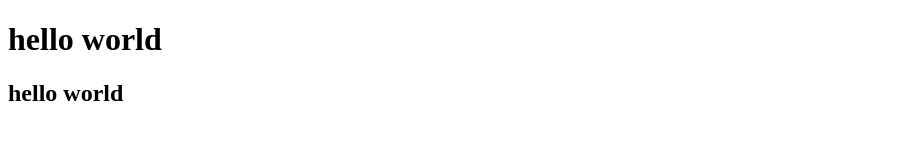
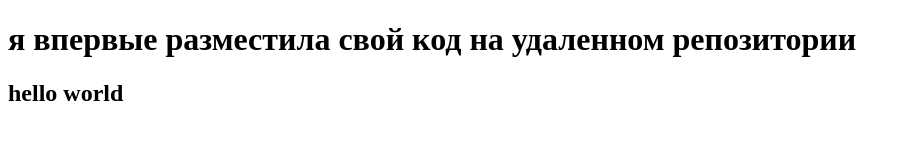
Before and after one commit to Improtoxa/new_repository, a plain HTML site: page index.html in a window 1280 px wide. Shown: the whole page, without its empty margins (0-909 px from the left). Drawn offline with Linux system fonts and the light colour scheme.

Commit message:
New commit

```diff
--- a/index.html
+++ b/index.html
@@ -3,10 +3,10 @@
 <head>
     <meta charset="UTF-8">
     <meta name="viewport" content="width=device-width, initial-scale=1.0">
-    <title>Document</title>
+    <title>New git project</title>
 </head>
 <body>
-    <h1>hello world</h1>
+    <h1>я впервые разместила свой код на удаленном репозитории</h1>
     <h2>hello world</h2>
 </body>
 </html>
```
